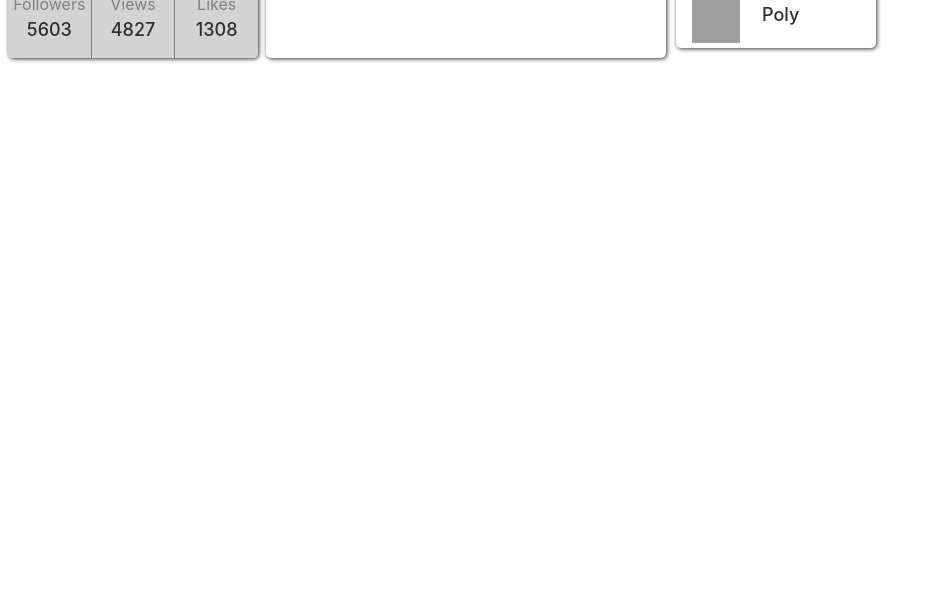
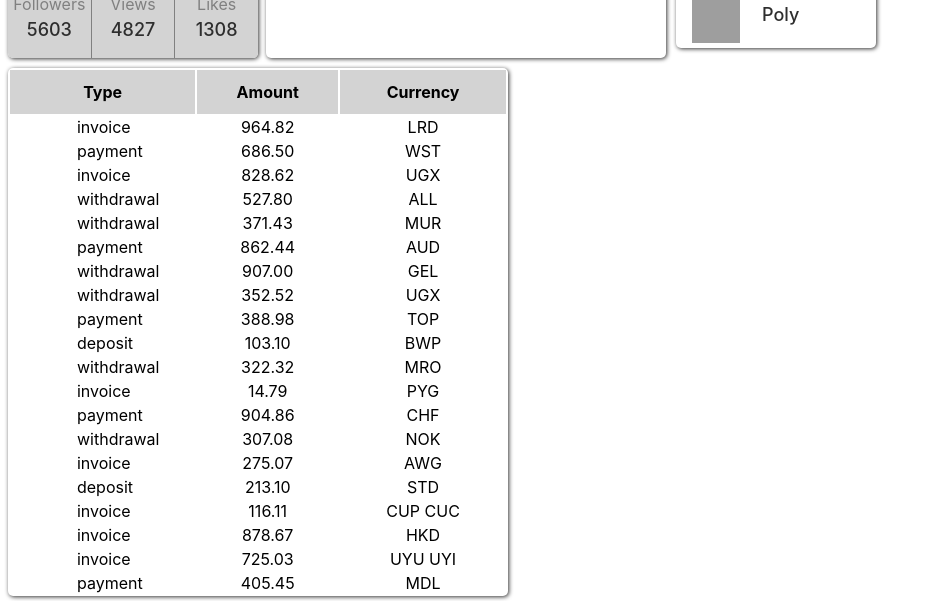
Before and after one commit to KomaNatoR/goit-react-hw-01-components, a React (Create React App) app: page / in a window 1280 px wide. Shown: the part 345-946 px from the top of the page, without its empty margins (0-937 px from the left). Before the commit the page ends 800 px from the top, so only its background shows below. Built offline with nearby package versions, Linux system fonts and the light colour scheme; grey boxes are pictures that could not be loaded.

Commit message:
4-th done

```diff
--- a/src/components/App.jsx
+++ b/src/components/App.jsx
@@ -5,6 +5,8 @@
 import { Statistics } from "./statistics/Statistics";
 import friendData from "../data/friends.json";
 import { FriendList } from "./friendList/FriendList";
+import transactions from "../data/transactions.json";
+import { Transaction } from "./transaction/TransactionHistory";
 
 export const App = () => {
   // console.log(props.theme);
@@ -29,6 +31,11 @@
       <FriendList
         friends = {friendData}
       />
+
+      <Transaction
+        items={transactions}
+      />
     </Container>
   );
 };
+// Transaction
--- /dev/null
+++ b/src/components/transaction/TransactionHistory.jsx
@@ -0,0 +1,46 @@
+import PropTypes from 'prop-types';
+
+import { Table } from "./TransactionHistory.styled";
+
+function TransRender({id, type, amount, currency}) {
+    return (
+        <tbody key={id}>
+            <tr>
+                <td>{type}</td>
+                <td>{amount}</td>
+                <td>{currency}</td>
+            </tr>
+        </tbody>
+    );
+};
+TransRender.propTypes = {
+    id: PropTypes.string,
+    type: PropTypes.string.isRequired,
+    amount: PropTypes.string.isRequired,
+    currency: PropTypes.string.isRequired,
+}
+
+export function Transaction({items}) {
+    return (
+        <Table>
+
+            <thead>
+                <tr>
+                    <th>Type</th>
+                    <th>Amount</th>
+                    <th>Currency</th>
+                </tr>
+            </thead>
+
+            {items.map(item => <TransRender
+                key={item.id}
+                type={item.type}
+                amount={item.amount}
+                currency={item.currency}
+            />)}
+        </Table>
+    );
+};
+Transaction.propTypes = {
+    items: PropTypes.arrayOf(PropTypes.shape),
+};
--- /dev/null
+++ b/src/components/transaction/TransactionHistory.styled.jsx
@@ -0,0 +1,21 @@
+import styled from '@emotion/styled';
+
+export const Table = styled.table`
+    min-width: 500px;
+    margin-top: 10px;
+    border: 0px solid transparent;
+    border-radius: 5px;
+    box-shadow: 1px 1px 4px #363636;
+
+    thead {
+        height: 44px;
+        background-color: lightgray;
+    }
+    td {
+        text-align: center;
+    }
+    tr td:first-of-type {
+        text-align: left;
+        text-indent: 36%;
+    }
+`;
--- /dev/null
+++ b/src/data/transactions.json
@@ -0,0 +1,122 @@
+[
+  {
+    "id": "1e0700a2-5183-4291-85cc-2065a036a683",
+    "type": "invoice",
+    "amount": "964.82",
+    "currency": "LRD"
+  },
+  {
+    "id": "a30f821b-4d25-4ff0-abdd-e340b3f0dd2b",
+    "type": "payment",
+    "amount": "686.50",
+    "currency": "WST"
+  },
+  {
+    "id": "44dca67a-8e5a-4798-bf8e-b15efd4e1abd",
+    "type": "invoice",
+    "amount": "828.62",
+    "currency": "UGX"
+  },
+  {
+    "id": "ea8ed3dc-2b68-4a53-905a-53ecb0adef33",
+    "type": "withdrawal",
+    "amount": "527.80",
+    "currency": "ALL"
+  },
+  {
+    "id": "ea76146a-0b00-4b80-bc02-a8c822176712",
+    "type": "withdrawal",
+    "amount": "371.43",
+    "currency": "MUR"
+  },
+  {
+    "id": "63ca02f9-d637-46b5-9237-f3b24425e029",
+    "type": "payment",
+    "amount": "862.44",
+    "currency": "AUD"
+  },
+  {
+    "id": "ed0263e8-59a5-4bf1-87e0-2bb88e53dc34",
+    "type": "withdrawal",
+    "amount": "907.00",
+    "currency": "GEL"
+  },
+  {
+    "id": "6013bad0-750c-4691-8bc2-d8f2b43969c4",
+    "type": "withdrawal",
+    "amount": "352.52",
+    "currency": "UGX"
+  },
+  {
+    "id": "252c7be4-8b06-4fa7-8d42-61fb835b70d5",
+    "type": "payment",
+    "amount": "388.98",
+    "currency": "TOP"
+  },
+  {
+    "id": "4eaab41b-b967-40ac-82ed-85fc66f646f1",
+    "type": "deposit",
+    "amount": "103.10",
+    "currency": "BWP"
+  },
+  {
+    "id": "9648a350-8469-42d5-8bf3-18090de5fe67",
+    "type": "withdrawal",
+    "amount": "322.32",
+    "currency": "MRO"
+  },
+  {
+    "id": "9c5c25fb-1a95-4b2f-8d1f-4c4426d677cc",
+    "type": "invoice",
+    "amount": "14.79",
+    "currency": "PYG"
+  },
+  {
+    "id": "43ef232c-80e9-4d6f-b48a-b22405620de3",
+    "type": "payment",
+    "amount": "904.86",
+    "currency": "CHF"
+  },
+  {
+    "id": "5161682e-e620-4019-ab0a-24ceb10fbd20",
+    "type": "withdrawal",
+    "amount": "307.08",
+    "currency": "NOK"
+  },
+  {
+    "id": "7b119d71-42e6-4c42-a141-6818b07bb9ff",
+    "type": "invoice",
+    "amount": "275.07",
+    "currency": "AWG"
+  },
+  {
+    "id": "a4f65722-65c4-4c28-b1f4-b8ed988bb205",
+    "type": "deposit",
+    "amount": "213.10",
+    "currency": "STD"
+  },
+  {
+    "id": "c6e5784b-0ca3-48d6-86e5-b5128af5a523",
+    "type": "invoice",
+    "amount": "116.11",
+    "currency": "CUP CUC"
+  },
+  {
+    "id": "c9ebed6a-3a02-4b49-ac0d-0534b51f2bfd",
+    "type": "invoice",
+    "amount": "878.67",
+    "currency": "HKD"
+  },
+  {
+    "id": "a4a98b0e-b22c-438b-9f83-de2df52110c8",
+    "type": "invoice",
+    "amount": "725.03",
+    "currency": "UYU UYI"
+  },
+  {
+    "id": "b39bfa7a-0166-4c47-94d6-87d20590f746",
+    "type": "payment",
+    "amount": "405.45",
+    "currency": "MDL"
+  }
+]
--- a/src/index.css
+++ b/src/index.css
@@ -20,4 +20,5 @@
 border-left: 1px solid gray;
 border-right:1px solid gray;
 flex-grow: 1;
+/* text-align: ; */
 }
```
